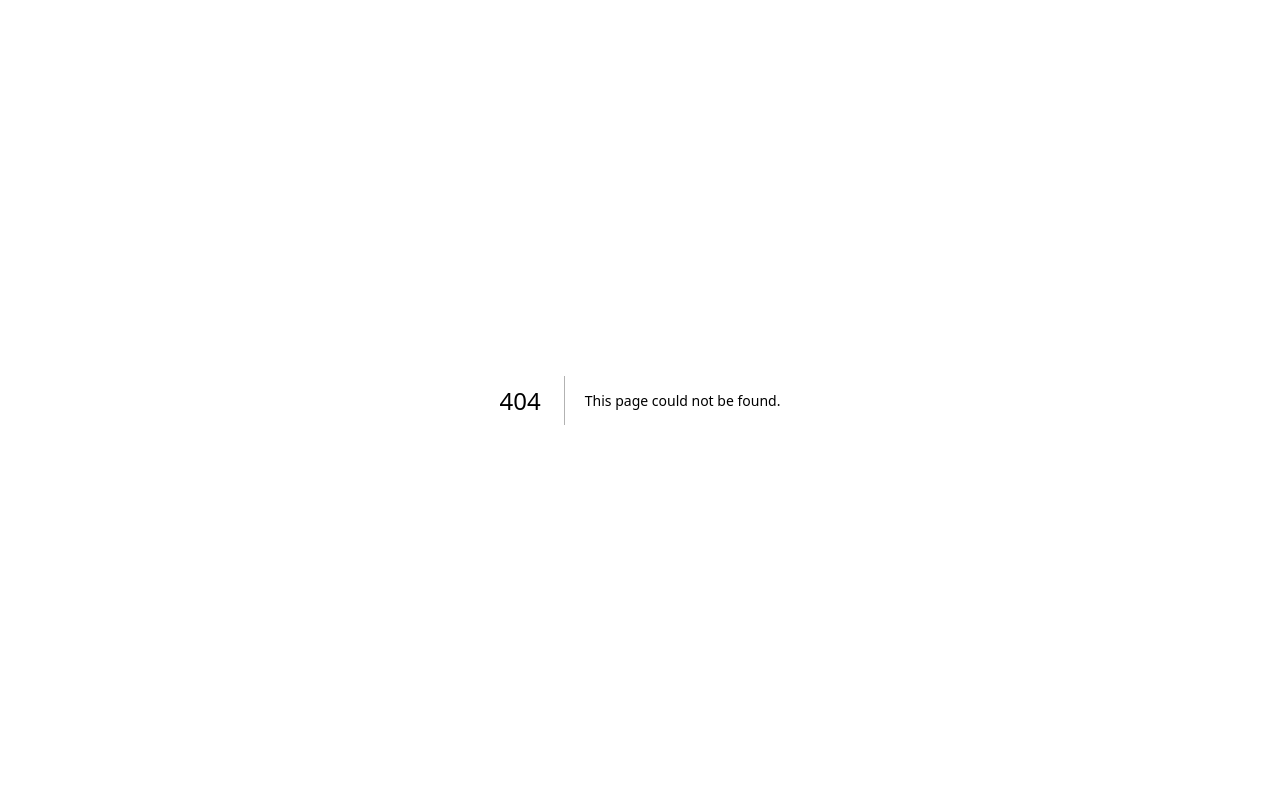
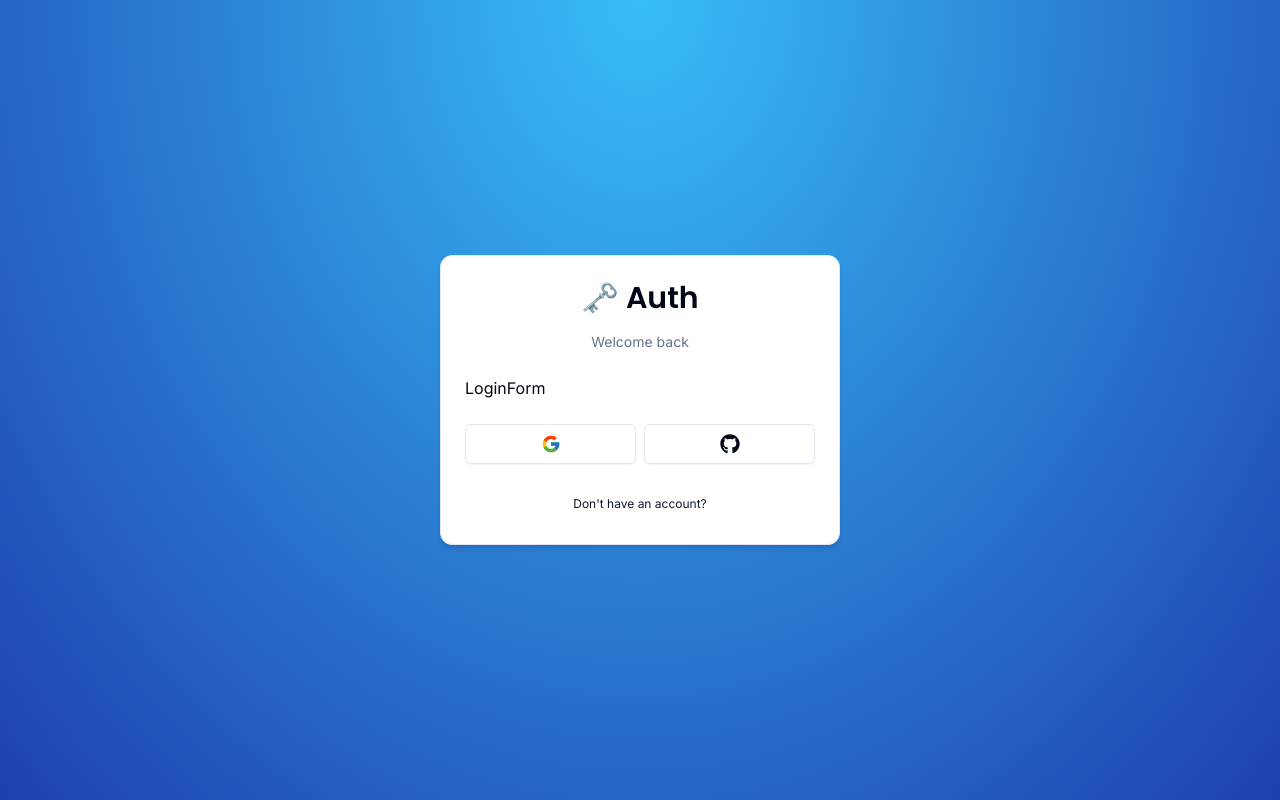
Before and after one commit to dipaloke/next_auth_all_in_one, a Next.js app: page /auth/login in a window 1280 px wide. Before the commit this address had no page. Built offline with nearby package versions, Linux system fonts and the light colour scheme.

Commit message:
LogInPage: (Contains LoginForm component: (CardWrapper component: (header component, social component, backButton component.))) Next: The login form.

```diff
--- /dev/null
+++ b/app/auth/layout.tsx
@@ -0,0 +1,11 @@
+import React from "react";
+
+const AuthLayout = ({ children }: { children: React.ReactNode }) => {
+  return (
+    <div className="h-full flex items-center justify-center bg-[radial-gradient(ellipse_at_top,_var(--tw-gradient-stops))] from-sky-400 to-blue-800">
+      {children}
+    </div>
+  );
+};
+
+export default AuthLayout;
--- /dev/null
+++ b/app/auth/login/page.tsx
@@ -0,0 +1,7 @@
+import { LoginForm } from "@/components/auth/login-form";
+
+const LoginPage = () => {
+  return <LoginForm />;
+};
+
+export default LoginPage;
--- /dev/null
+++ b/components/auth/back-button.tsx
@@ -0,0 +1,16 @@
+"use client";
+import React from "react";
+import { Button } from "../ui/button";
+import Link from "next/link";
+
+interface BackButtonProps {
+  href: string;
+  label: string;
+}
+export const BackButton = ({ href, label }: BackButtonProps) => {
+  return (
+    <Button variant="link" size="sm" className="font-normal w-full" asChild>
+      <Link href={href}>{label}</Link>
+    </Button>
+  );
+};
--- /dev/null
+++ b/components/auth/card-wrapper.tsx
@@ -0,0 +1,40 @@
+"use client";
+
+import React from "react";
+import { Card, CardContent, CardHeader, CardFooter } from "../ui/card";
+import { Header } from "./header";
+import { Social } from "./social";
+import { BackButton } from "./back-button";
+
+interface CardWrapperProps {
+  children: React.ReactNode;
+  headerLabel: string;
+  backButtonLabel: string;
+  backButtonHref: string;
+  showSocial?: boolean;
+}
+
+export const CardWrapper = ({
+  children,
+  backButtonHref,
+  backButtonLabel,
+  headerLabel,
+  showSocial,
+}: CardWrapperProps) => {
+  return (
+    <Card className="w-[400px] shadow-md">
+      <CardHeader>
+        <Header label={headerLabel} />
+      </CardHeader>
+      <CardContent>{children}</CardContent>
+      {showSocial && (
+        <CardFooter>
+          <Social />
+        </CardFooter>
+      )}
+      <CardFooter>
+        <BackButton label={backButtonLabel} href={backButtonHref} />
+      </CardFooter>
+    </Card>
+  );
+};
--- /dev/null
+++ b/components/auth/header.tsx
@@ -0,0 +1,24 @@
+import { cn } from "@/lib/utils";
+import { Poppins } from "next/font/google";
+import React from "react";
+
+const font = Poppins({
+  subsets: ["latin"],
+  weight: ["600"],
+});
+
+interface HeaderProps {
+  label: string;
+}
+
+export const Header = ({ label }: HeaderProps) => {
+  return (
+    <div className="w-full flex flex-col  gap-y-4 items-center justify-center ">
+      <h1 className={cn("text-3xl font-semibold", font.className)}>
+        {" "}
+        🗝️ Auth{" "}
+      </h1>
+      <p className=" text-muted-foreground text-sm">{label}</p>
+    </div>
+  );
+};
--- /dev/null
+++ b/components/auth/login-form.tsx
@@ -0,0 +1,14 @@
+import { CardWrapper } from "./card-wrapper";
+
+export const LoginForm = () => {
+  return (
+    <CardWrapper
+      headerLabel="Welcome back"
+      backButtonLabel="Don't have an account?"
+      backButtonHref="/auth/register"
+      showSocial
+    >
+      LoginForm
+    </CardWrapper>
+  );
+};
--- /dev/null
+++ b/components/auth/social.tsx
@@ -0,0 +1,18 @@
+"use client";
+import React from "react";
+import { Button } from "../ui/button";
+import { FcGoogle } from "react-icons/fc";
+import { FaGithub } from "react-icons/fa";
+
+export const Social = () => {
+  return (
+    <div className="flex items-center w-full gap-x-2">
+      <Button size="lg" className="w-full" variant="outline" onClick={() => {}}>
+        <FcGoogle className="h-5 w-5" />
+      </Button>
+      <Button size="lg" className="w-full" variant="outline" onClick={() => {}}>
+        <FaGithub className="h-5 w-5" />
+      </Button>
+    </div>
+  );
+};
--- /dev/null
+++ b/components/ui/card.tsx
@@ -0,0 +1,76 @@
+import * as React from "react"
+
+import { cn } from "@/lib/utils"
+
+const Card = React.forwardRef<
+  HTMLDivElement,
+  React.HTMLAttributes<HTMLDivElement>
+>(({ className, ...props }, ref) => (
+  <div
+    ref={ref}
+    className={cn(
+      "rounded-xl border bg-card text-card-foreground shadow",
+      className
+    )}
+    {...props}
+  />
+))
+Card.displayName = "Card"
+
+const CardHeader = React.forwardRef<
+  HTMLDivElement,
+  React.HTMLAttributes<HTMLDivElement>
+>(({ className, ...props }, ref) => (
+  <div
+    ref={ref}
+    className={cn("flex flex-col space-y-1.5 p-6", className)}
+    {...props}
+  />
+))
+CardHeader.displayName = "CardHeader"
+
+const CardTitle = React.forwardRef<
+  HTMLParagraphElement,
+  React.HTMLAttributes<HTMLHeadingElement>
+>(({ className, ...props }, ref) => (
+  <h3
+    ref={ref}
+    className={cn("font-semibold leading-none tracking-tight", className)}
+    {...props}
+  />
+))
+CardTitle.displayName = "CardTitle"
+
+const CardDescription = React.forwardRef<
+  HTMLParagraphElement,
+  React.HTMLAttributes<HTMLParagraphElement>
+>(({ className, ...props }, ref) => (
+  <p
+    ref={ref}
+    className={cn("text-sm text-muted-foreground", className)}
+    {...props}
+  />
+))
+CardDescription.displayName = "CardDescription"
+
+const CardContent = React.forwardRef<
+  HTMLDivElement,
+  React.HTMLAttributes<HTMLDivElement>
+>(({ className, ...props }, ref) => (
+  <div ref={ref} className={cn("p-6 pt-0", className)} {...props} />
+))
+CardContent.displayName = "CardContent"
+
+const CardFooter = React.forwardRef<
+  HTMLDivElement,
+  React.HTMLAttributes<HTMLDivElement>
+>(({ className, ...props }, ref) => (
+  <div
+    ref={ref}
+    className={cn("flex items-center p-6 pt-0", className)}
+    {...props}
+  />
+))
+CardFooter.displayName = "CardFooter"
+
+export { Card, CardHeader, CardFooter, CardTitle, CardDescription, CardContent }
--- a/package.json
+++ b/package.json
@@ -16,6 +16,7 @@
     "next": "14.1.4",
     "react": "^18",
     "react-dom": "^18",
+    "react-icons": "^5.0.1",
     "tailwind-merge": "^2.2.2",
     "tailwindcss-animate": "^1.0.7"
   },
```
Also changed, not shown: 2 other files (tests, documents, lock files or other folders).
